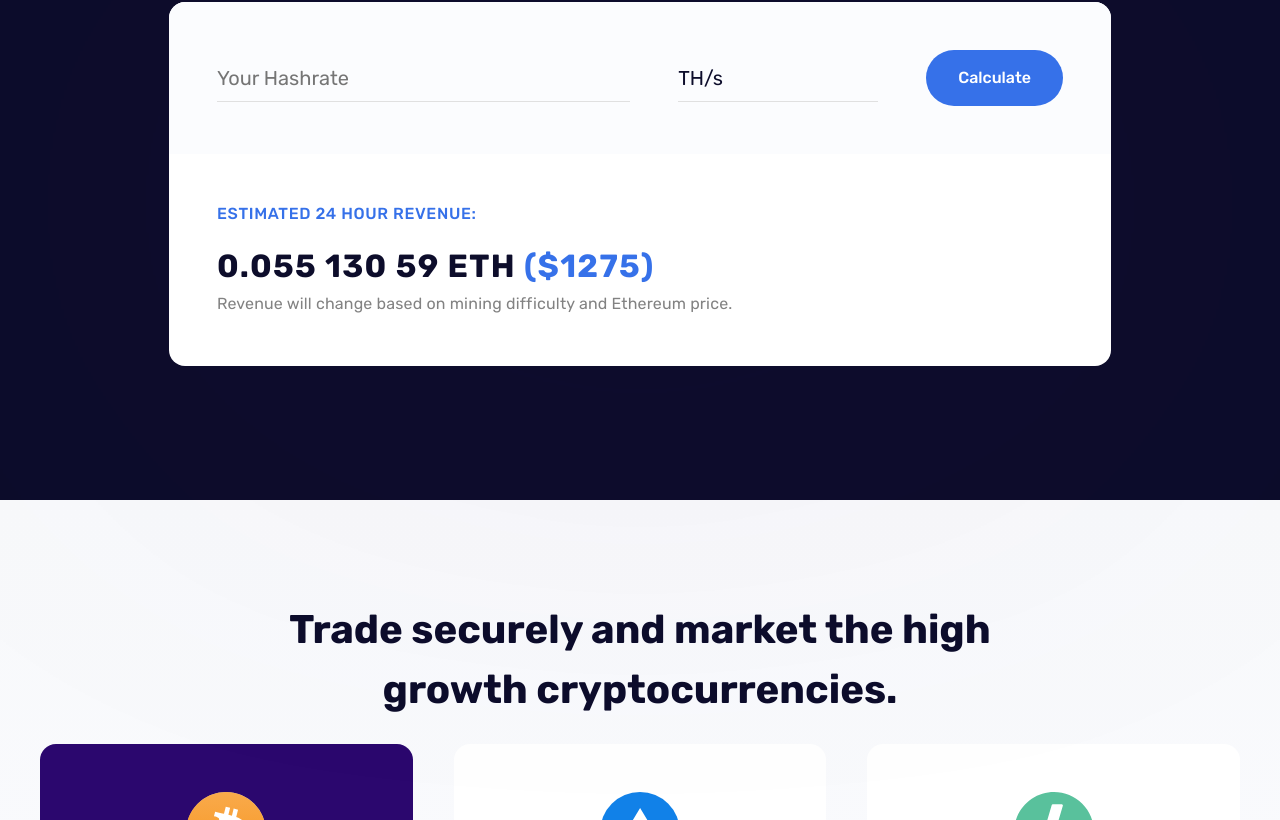
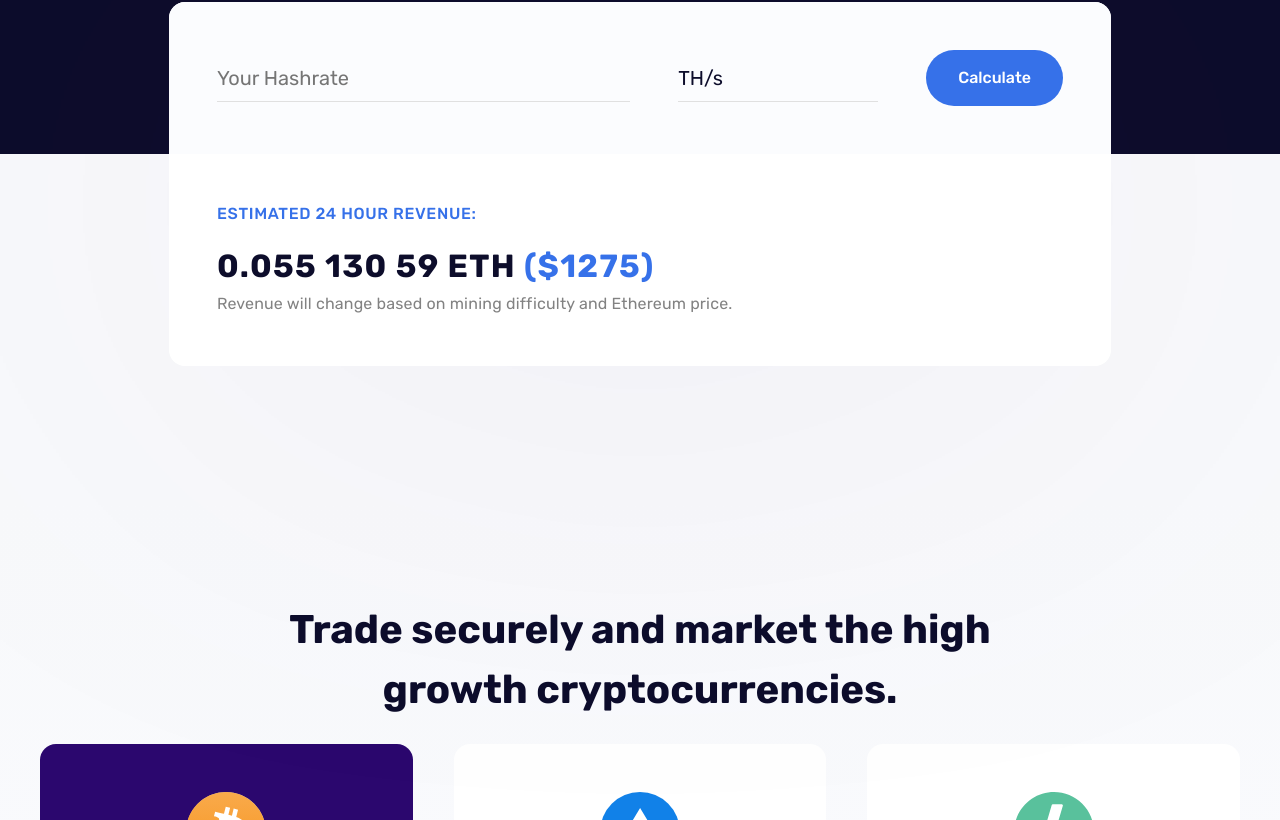
Before and after one commit to VictorTurraF/crappo-v2, a Next.js app: page / in a window 1280 px wide. Shown: the part 1900-2720 px from the top of the page. Built offline with nearby package versions, Linux system fonts and the light colour scheme.

Commit message:
feat: adjust footer and home page styles

```diff
--- a/components/Footer/Footer.tsx
+++ b/components/Footer/Footer.tsx
@@ -17,7 +17,6 @@ const FooterTag = styled.footer`
   flex-direction: column;
   gap: 2.5rem;
   align-items: stretch;
-  background-color: #0D0D2B;
 `
 
 const LinksSection = styled(FooterContainer)`
@@ -58,7 +57,7 @@ function Footer() {
         </PaymentsColumn>
       </LinksSection>
       <FooterSection>
-        <Copyright>©2021 CRAPPO. All rights reserved</Copyright>
+        <Copyright>©{new Date().getFullYear()} CRAPPO. All rights reserved</Copyright>
         <SocialLinksList />
       </FooterSection>
     </FooterTag>
--- a/pages/index.tsx
+++ b/pages/index.tsx
@@ -32,6 +32,16 @@ const DescriptionSection = styled(Section)`
 
 const FormSection = styled(Section)`
   padding-top: 6.25rem;
+  position: relative;
+`
+
+const FormBackground = styled.div`
+  position: absolute;
+  top: 454px;
+  left: 0;
+  right: 0;
+  bottom: 0;
+  background-color: #F8F9FB;
 `
 
 const ShowcaseSection = styled(Section)`
@@ -48,10 +58,16 @@ const MarketingSection = styled(Section)`
   background-color: #2B076E;
 `
 
+const NewsLetterSection = styled(Section)`
+  background: linear-gradient(180deg, #2B076E 0%, #0D0D2B 100%);
+  height: auto;
+  min-height: unset;
+  padding: 5.5rem 0;
+`
+
 const FooterSection = styled(Section)`
-  padding: 5.5rem 0 0 0;
-  background: linear-gradient(180deg, #2B076E 0%, #0D0D2B 100%);
   min-height: unset;
+  background-color: #0D0D2B;
 `
 
 export default function Home() {
@@ -66,6 +82,7 @@ export default function Home() {
         <DescriptionRow />
       </DescriptionSection>
       <FormSection>
+        <FormBackground />
         <CenteredTitle
           title="Check how much you can earn"
           subtitle="Let’s check your hash rate to see how much you will earn today, Exercitation veniam consequat sunt nostrud amet."
@@ -82,8 +99,10 @@ export default function Home() {
         <DetailedStatistics />
         <GrowYourProfit />
       </MarketingSection>
+      <NewsLetterSection>
+        <NewletterForm />
+      </NewsLetterSection>
       <FooterSection>
-        <NewletterForm />
         <Footer />
       </FooterSection>
     </HomePage>
```
